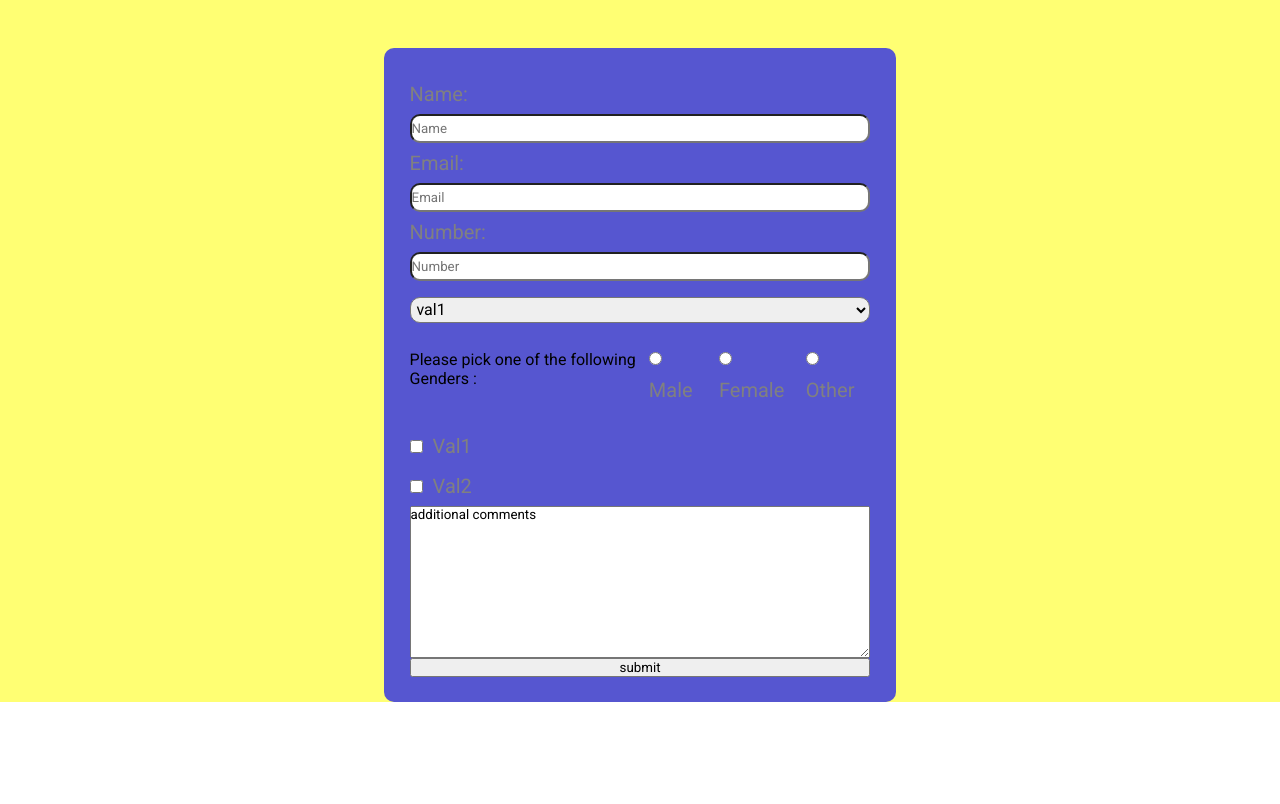
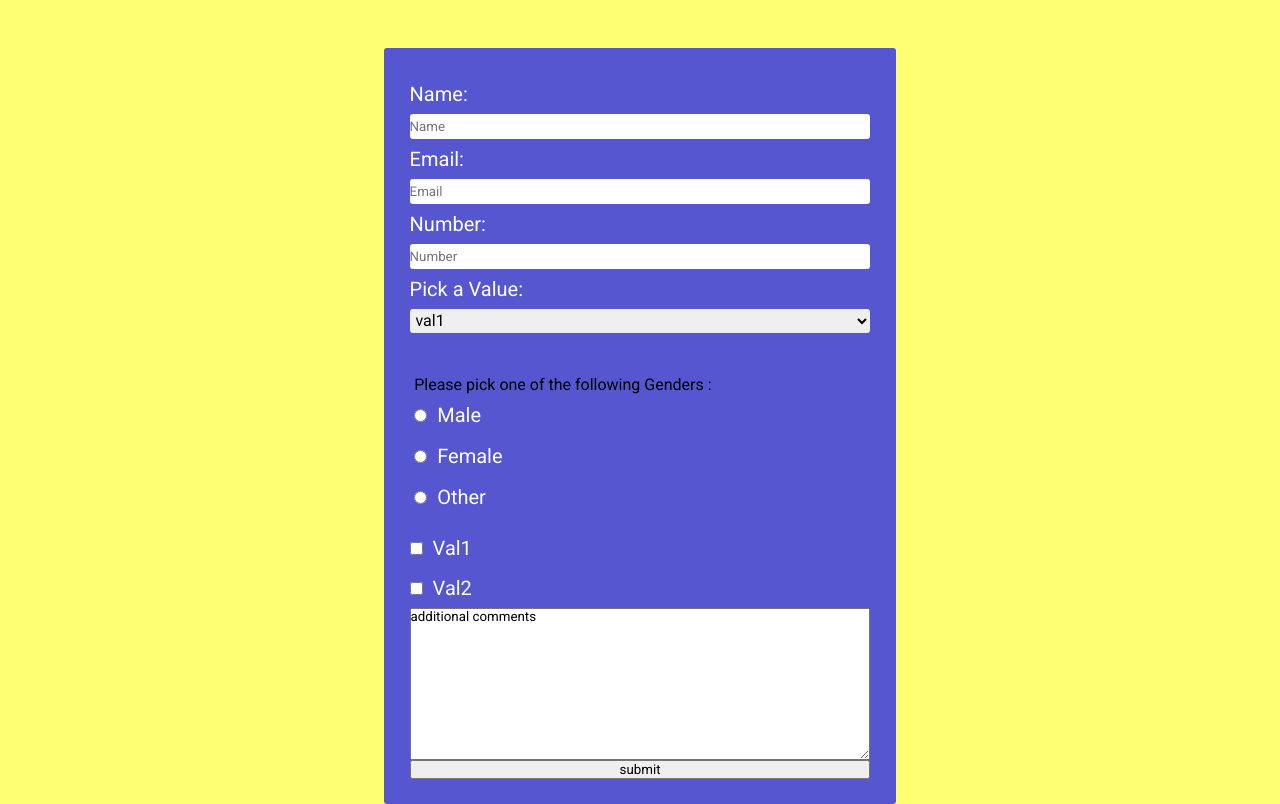
Before and after one commit to denicad1/freecodecamp, a plain HTML site: page responsive cert/survey/index.html in a window 1280 px wide. Shown: the part 112-916 px from the top of the page. Before the commit the page ends 814 px from the top, so only its background shows below. Drawn offline with Linux system fonts and the light colour scheme.

Commit message:
survey changes

```diff
--- a/responsive cert/survey/index.html
+++ b/responsive cert/survey/index.html
@@ -46,11 +46,13 @@
           max="50"
         />
       </div>
-
+      <div class="form-group">
+        <label for="dropdown">Pick a Value: </label>
         <select name="dropdown" id="dropdown">
           <option value="val1">val1</option>
           <option value="val2">val2</option>
         </select>
+      </div>
       <div class="gender">
         <p>Please pick one of the following Genders :</p>
         <label for="male"
--- a/responsive cert/survey/style.scss
+++ b/responsive cert/survey/style.scss
@@ -1,6 +1,11 @@
 $backColor: rgba(255, 255, 0, 0.548);
 @mixin bordRad {
-	border-radius: 10px;
+	border-radius: 3px;
+	-webkit-border-radius: 3px;
+	-moz-border-radius: 3px;
+	-ms-border-radius: 3px;
+	-o-border-radius: 3px;
+	border-style: hidden;
 }
 * {
 	margin: 0;
@@ -30,7 +35,7 @@ label {
 	margin-bottom: 0.25rem;
 	margin-top: 0.25rem;
 	line-height: 2rem;
-	color: grey;
+	color: white;
 }
 input[type="radio"],
 input[type="checkbox"] {
@@ -46,7 +51,7 @@ input {
 }
 
 select {
-	margin-top: 1rem;
+	margin-bottom: 2em;
 	padding: 0.4%;
 	font-size: 1rem;
 	@include bordRad();
@@ -61,12 +66,12 @@ select {
 }
 .gender {
 	display: flex;
-	flex-direction: row;
+	flex-direction: column;
 	justify-content: flex-start;
 	align-items: baseline;
 	padding: 5px 0;
 	margin: 5px 0;
 }
 .gender label {
-	margin: 2%;
+	margin: 1%;
 }
```
Also changed, not shown: responsive cert/survey/style.css, 1 other file. Lines whose indentation alone changed are shown as unchanged.
